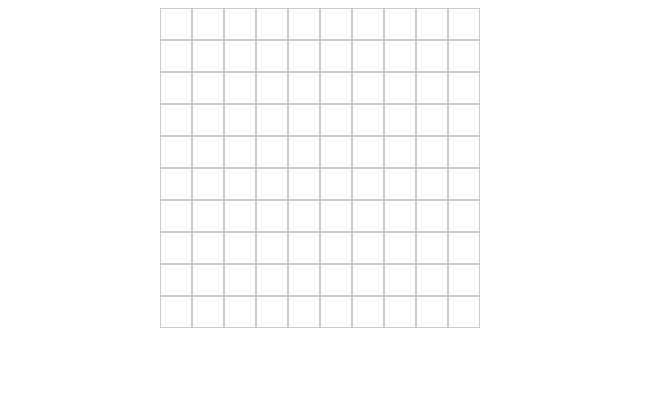
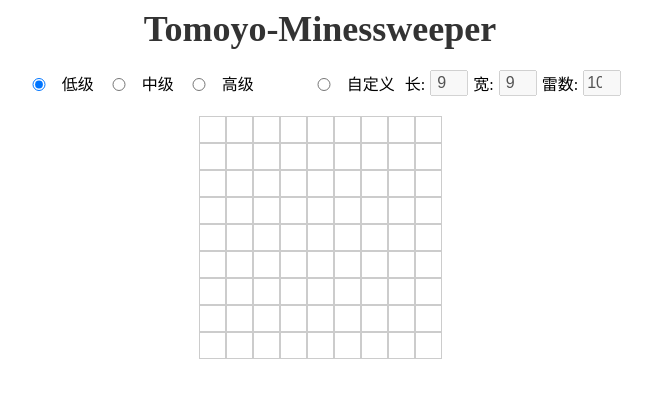
Before and after one commit to Sakurababycat/vue-minesweeper, a Vue app: page / in a window 1280 px wide. Shown: the top 398 px of the page, without its empty margins (320-972 px from the left). Built offline with nearby package versions, Linux system fonts and the light colour scheme.

Commit message:
complete difficulty

```diff
--- a/src/App.vue
+++ b/src/App.vue
@@ -1,5 +1,4 @@
 <script lang="ts">
-import { defineComponent } from 'vue';
 
 interface Cell {
   opened: boolean;
@@ -10,23 +9,51 @@
   col: number,
 }
 
-export default defineComponent({
+export default {
   data() {
     return {
       board: [] as Cell[][],
-      rows: 10,
-      columns: 10,
+      rows: 9,
+      columns: 9,
       mines: 10,
       gameOver: false,
       sweepedCnt: 0,
-      win: false
+      win: false,
+      custom: false,
     };
+  },
+  computed: {
+    rowsC: {
+      get(): number {
+        return this.rows;
+      },
+      set(newValue: number) {
+        this.rows = newValue < 5 || newValue > 40 ? 5 : newValue;
+      }
+    },
+    columnsC: {
+      get(): number {
+        return this.columns;
+      },
+      set(newValue: number) {
+        this.columns = newValue < 5 || newValue > 40 ? 5 : newValue;
+      }
+    },
+    minesC: {
+      get(): number {
+        return this.mines;
+      },
+      set(newValue: number) {
+        this.mines = newValue > this.rowsC * this.columnsC - 9 || newValue < 0 ? 0 : newValue;
+      }
+    }
   },
   mounted() {
     this.resetBoard();
   },
   methods: {
     resetBoard() {
+      if (this.rows < 5 || this.rows > 40 || this.columns < 5 || this.columns > 40 || this.mines > this.columns * this.rows - 9) return;
       this.board = [];
       this.gameOver = false;
 
@@ -114,12 +141,48 @@
 
       return neighbors;
     },
+    onEasy() {
+      this.rows = 9;
+      this.columns = 9;
+      this.mines = 10;
+      this.custom = false;
+    },
+    onMedium() {
+      this.rows = 16;
+      this.columns = 16;
+      this.mines = 40;
+      this.custom = false;
+    },
+    onHard() {
+      this.rows = 16;
+      this.columns = 30;
+      this.mines = 99;
+      this.custom = false;
+    },
+    onCustom() {
+      this.custom = true;
+    }
   },
-});
+}
 
 </script>
 
 <template>
+  <h1 class="header">Tomoyo-Minessweeper</h1>
+  <div class="input-container" @submit.prevent="resetBoard" @input="resetBoard">
+    <input type="radio" id="low" name="level" value="low" @input="onEasy" checked>
+    <label for="low">低级</label>
+    <input type="radio" id="medium" name="level" value="medium" @input="onMedium">
+    <label for="medium">中级</label>
+    <input type="radio" id="high" name="level" value="high" @input="onHard">
+    <label for="high" class="space">高级</label>
+
+    <input type="radio" id="custom" name="level" value="custom" @input="onCustom">
+    <label for="custom">自定义</label>
+    <label for="length">长:</label><input type="number" min="5" max="99" v-model="rowsC" :disabled="!custom">
+    <label for="length">宽:</label><input type="number" min="5" max="99" v-model="columnsC" :disabled="!custom">
+    <label for="length">雷数:</label><input type="number" min="5" max="99" v-model="minesC" :disabled="!custom">
+  </div>
   <div class="minesweeper">
     <div v-for="(row, rowIndex) in board" :key="rowIndex" class="row">
       <div v-for="(cell, columnIndex) in row" :key="columnIndex" class="cell"
--- a/src/assets/button.css
+++ b/src/assets/button.css
@@ -9,8 +9,8 @@
   }
 
   .cell {
-    width: 30px;
-    height: 30px;
+    width: 25px;
+    height: 25px;
     border: 1px solid #ccc;
     display: flex;
     align-items: center;
@@ -40,3 +40,35 @@
     border: none;
     cursor: pointer;
   }
+  .input-container {
+    display: flex;
+    align-items: center;
+    justify-content: center;
+    margin-top: 20px;
+    margin-bottom: 20px;
+    font-size: 12pt;
+  }
+
+  .input-container label {
+    margin-right: 5px;
+    margin-left: 5px;
+  }
+
+  .input-container input {
+    width: 30px;
+    padding: 2px;
+    text-align: center;
+    font-size: 12pt;
+  }
+
+  .input-container .space {
+    margin-right: 50px;
+  }
+
+  .header {
+    text-align: center;
+    font-size: 36px;
+    margin: 0;
+    padding: 0;
+    color: #333;
+  }
```
